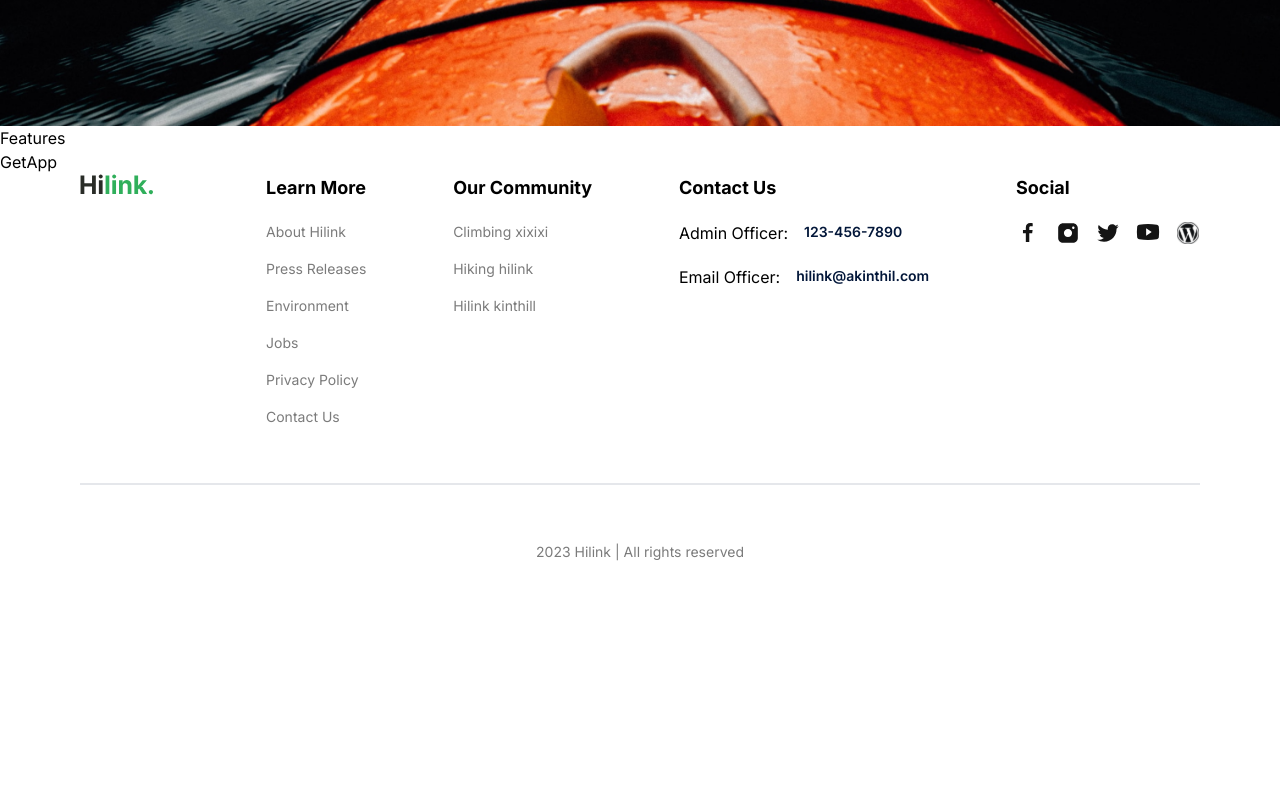
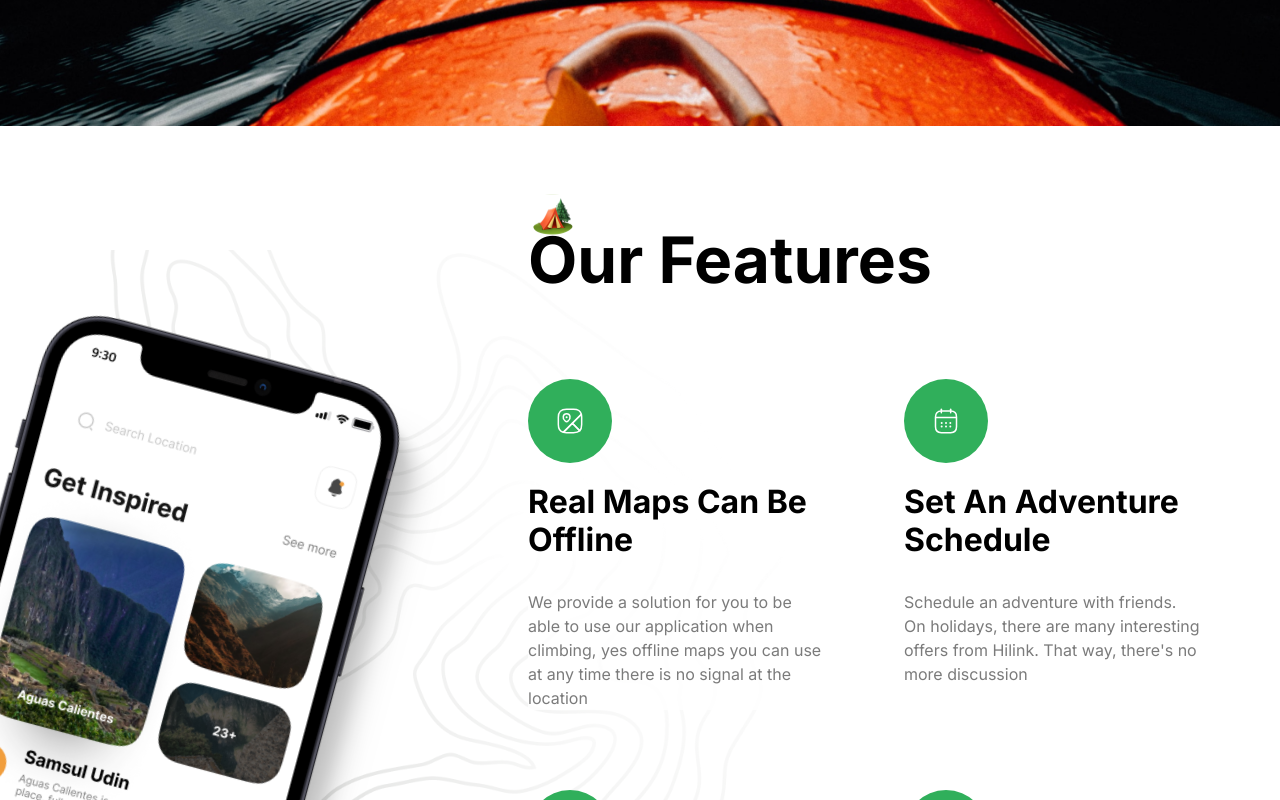
Before and after one commit to syimyk2/31github, a Next.js app: page / in a window 1280 px wide. Shown: the part 2540-3340 px from the top of the page. Before the commit the page ends 3198 px from the top, so only its background shows below. Built offline with nearby package versions, Linux system fonts and the light colour scheme.

Commit message:
feat: add features section

```diff
--- a/components/Features.tsx
+++ b/components/Features.tsx
@@ -1,9 +1,74 @@
+import { FEATURES } from '@/constants'
+import Image from 'next/image'
 import React from 'react'
 
 const Features = () => {
-  return (
-    <div>Features</div>
-  )
+	return (
+		<section className=' flex-col flexCenter overflow-hidden bg-feature-bg bg-center bg-no-repeat py-24'>
+			<div className='max-container padding-container relative w-full flex justify-end'>
+				<div className='flex flex-1 lg:min-h-[900px]'>
+					<Image
+						src='/phone.png'
+						alt='phone'
+						width={440}
+						height={1000}
+						className=' feature-phone'
+					/>
+				</div>
+
+				<div className='z-20 flex flex-col w-full lg:w-[60%]'>
+					<div className=' relative '>
+						<Image
+							src='/camp.svg'
+							alt='camp'
+							width={50}
+							height={50}
+							className=' absolute  left-[5px] top-[-28px] w-10'
+						/>
+						<h2 className=' bold-40 lg:bold-64'> Our Features</h2>
+					</div>
+					<ul className=' mt-10 grid gap-10 md:grid-cols-2 lg:mt-20 lg:gap-20 '>
+						{FEATURES.map((feature) => (
+							<FeatureItem
+								key={feature.title}
+								title={feature.title}
+								description={feature.description}
+								icon={feature.icon}
+								variant={feature.variant}
+							/>
+						))}
+					</ul>
+				</div>
+			</div>
+		</section>
+	)
+}
+
+interface FeatureItemProps {
+	title: string
+	description: string
+	icon: string
+	variant: any
+}
+
+const FeatureItem = ({
+	title,
+	description,
+	icon,
+	variant,
+}: FeatureItemProps) => {
+	return (
+		<li className='flex w-full flex-1 flex-col items-start'>
+			<div className='rounded-full p-4  lg:p-7 bg-green-50'>
+				<Image src={icon} alt='icon' width={28} height={28} />
+			</div>
+
+			<h2 className=' bold-20 lg:bold-32 mt-5 capitalize'>{title}</h2>
+			<p className=' regular-16 mt-5  bg-white/80 text-gray-30 lg:mt-[30px] lg:bg-none'>
+				{description}
+			</p>
+		</li>
+	)
 }
 
 export default Features
```
